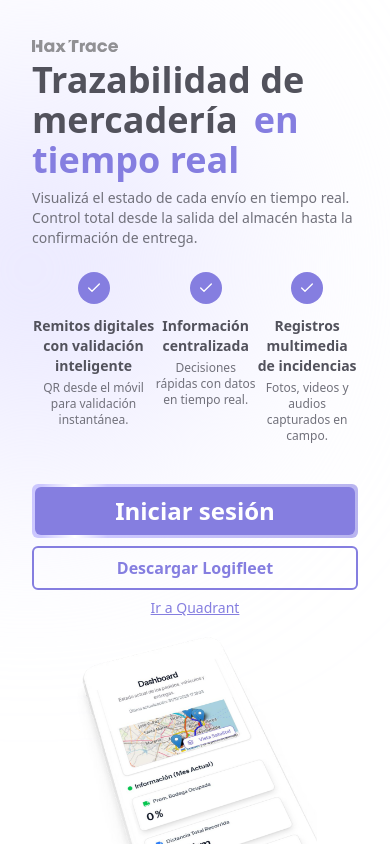
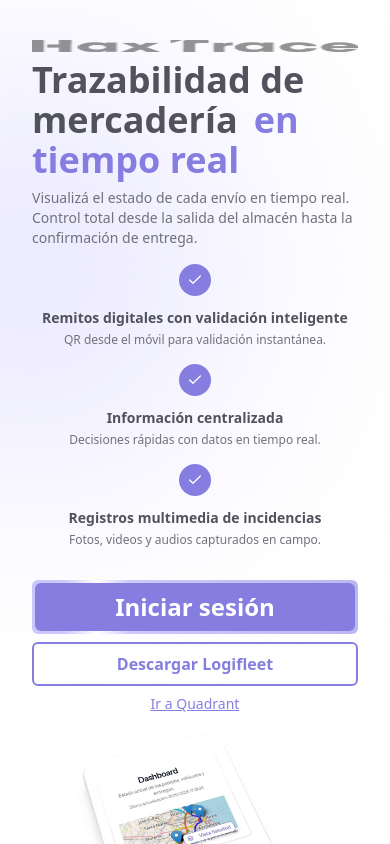
Before and after one commit to braguilera/haxtrace_landing, a React (Vite) app: page / in a window 390 px wide. Shown: the top 844 px of the page. Built offline with nearby package versions, Linux system fonts and the light colour scheme.

Commit message:
mejora en features e imagen

```diff
--- a/src/components/Feature.jsx
+++ b/src/components/Feature.jsx
@@ -20,7 +20,7 @@ const Feature = ({title, description, index}) => {
         <motion.article
             key={index}
             variants={itemVariants}
-            className="text-center lg:px-4 py-4 rounded-md"
+            className="text-center lg:px-4 py-2 sm:py-4 rounded-md"
         >
             <Check className="inline-block w-8 h-8 mb-2 bg-primary rounded-full text-white p-2" />
             <h3 className="text-sm lg:text-base font-semibold py-1 text-zinc-600">{title}</h3>
--- a/src/screens/Main.jsx
+++ b/src/screens/Main.jsx
@@ -114,7 +114,7 @@ function Main() {
           <motion.img
             src={haxtrace_logo}
             variants={itemVariants}
-            className='h-3 w-fit md:h-5 '
+            className='h-3 w-auto md:h-5 '
             alt="HaxTrace Logo"
           />
           <motion.h1
@@ -134,7 +134,7 @@ function Main() {
           </motion.p>
           <motion.article
             variants={containerVariants}
-            className='flex flex-row  justify-center lg:gap-4'
+            className='flex flex-col gap-0 sm:flex-row justify-center sm:gap-4'
           >
             {features.map((feature, index) => (
               <Feature key={index} title={feature.title} description={feature.description} index={index} />
```
